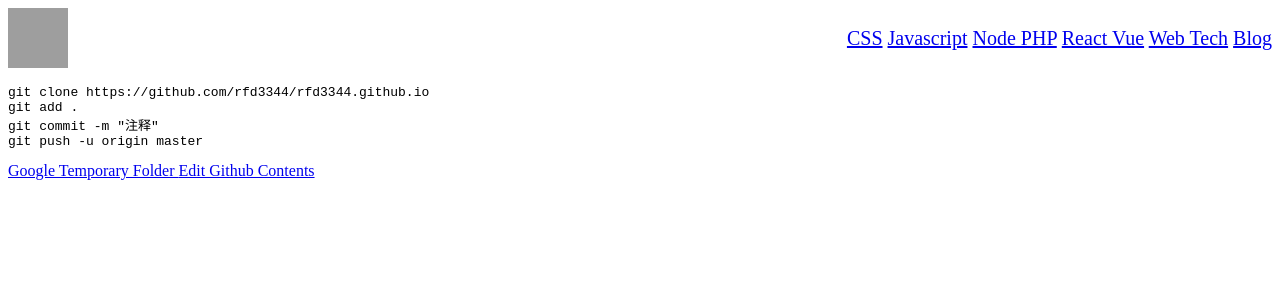
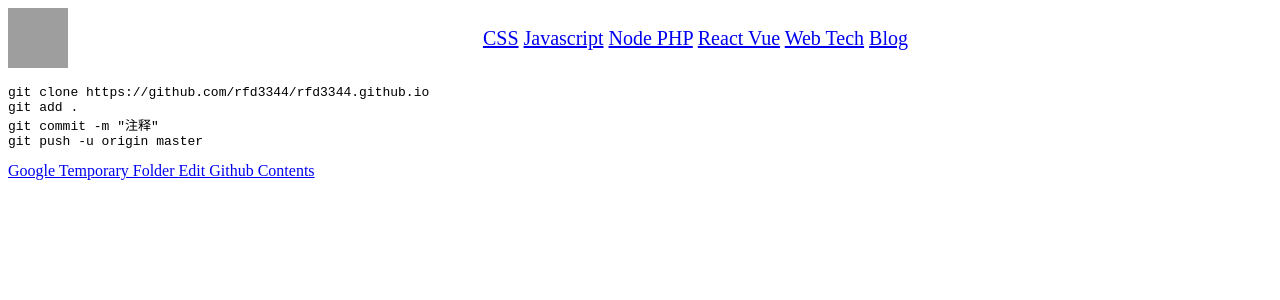
Before and after one commit to rfd3344a/rfd3344.github.io, a Jekyll site: the page built from index.html, in a window 1280 px wide. Shown: the top 300 px of the page. Built offline with Jekyll 4.4.1, drawn with Linux system fonts in a browser that asks for light colours; grey boxes are pictures that could not be loaded.

Commit message:
Update general.css

```diff
--- a/css/general.css
+++ b/css/general.css
@@ -1,4 +1,9 @@
 
+body{
+   max-width:900px;
+}
+
+/******  Header *********/
 .masthead a img{
    display: inline-block;
    width: 60px;
```
